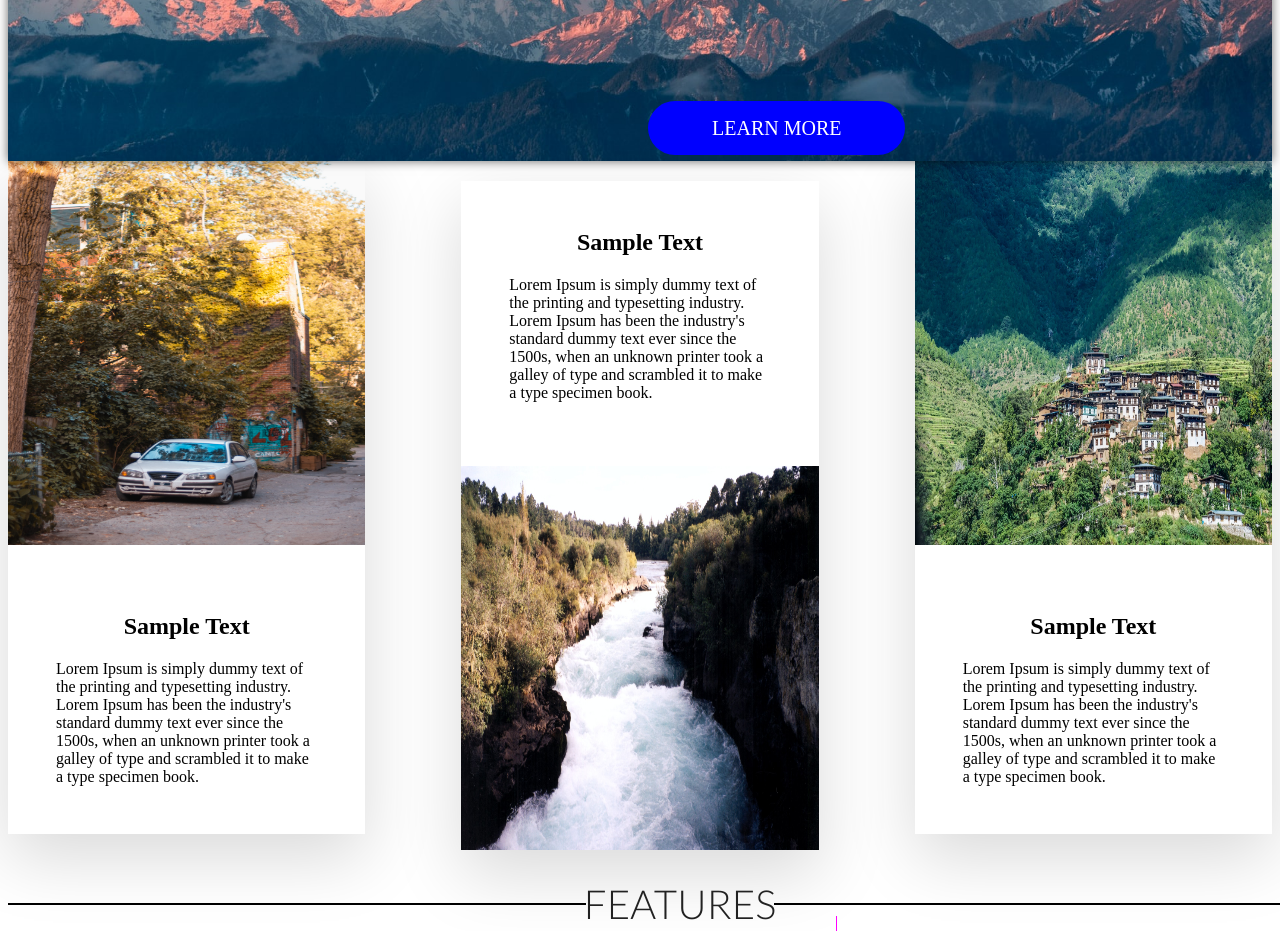
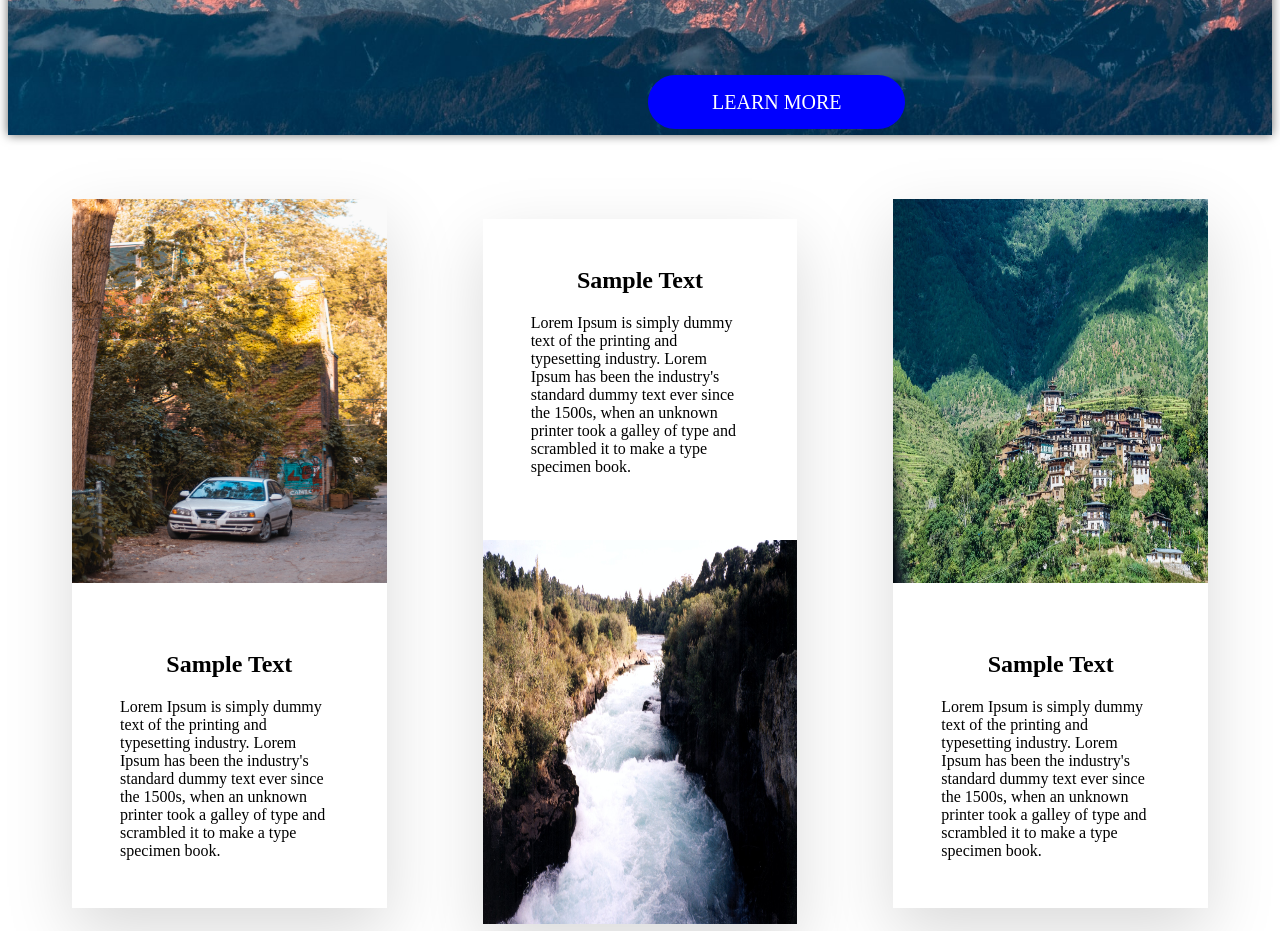
Before and after one commit to renishbabu876/assignment-intertoons, a website: page index.html in a window 1280 px wide. Shown: the part 1420-2351 px from the top of the page. Drawn offline with Linux system fonts and the light colour scheme.

Commit message:
first commit

```diff
--- a/sass/pages/_home.scss
+++ b/sass/pages/_home.scss
@@ -1,3 +1,7 @@
+.nature-details {
+    padding: 4rem;
+}
+
 .features {
     height: 35em;
 }
```
Also changed, not shown: index.html (+1 -1 lines), css/style.css.
